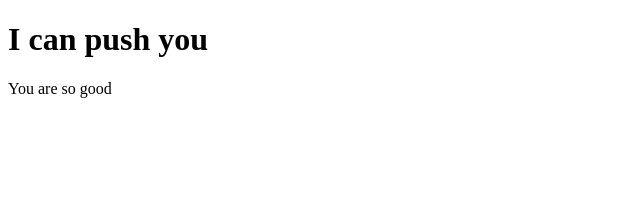
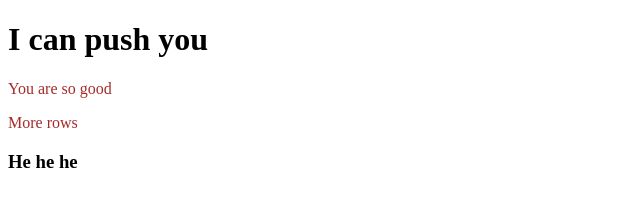
Before and after one commit to Munim19/projects, a plain HTML site: page index.html in a window 1280 px wide. Shown: the whole page, without its empty margins (0-640 px from the left). Drawn offline with Linux system fonts and the light colour scheme.

Commit message:
styles added

```diff
--- a/index.html
+++ b/index.html
@@ -5,9 +5,12 @@
     <meta http-equiv="X-UA-Compatible" content="IE=edge">
     <meta name="viewport" content="width=device-width, initial-scale=1.0">
     <title>My first github report</title>
+    <link rel="stylesheet" href="style.css">
 </head>
 <body>
     <h1>I can push you</h1>
     <p>You are so good</p>
+    <p>More rows</p>
+    <h3>He he he</h3>
 </body>
 </html>
--- /dev/null
+++ b/style.css
@@ -0,0 +1,3 @@
+p{
+    color: brown;
+}
```
